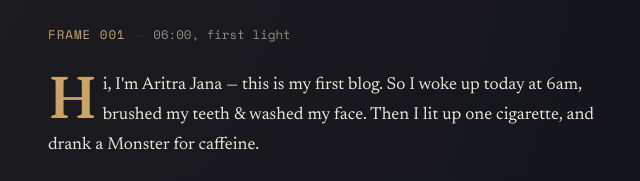
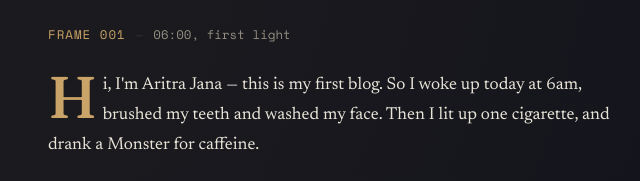
Before and after one commit to Aritnatic/Aritra_Blog_Page, a plain HTML site: page blogs.html in a window 1280 px wide. Shown: the part 184-365 px from the top of the page, 250-890 px from the left. Drawn offline with nearby package versions, Linux system fonts and the light colour scheme.

Commit message:
minor changes

```diff
--- a/blogs.html
+++ b/blogs.html
@@ -33,7 +33,7 @@
                             <span class="timestamp">06:00, first light</span>
                         </div>
 
-                        <p class="drop">Hi, I'm Aritra Jana — this is my first blog. So I woke up today at 6am, brushed my teeth &amp; washed my face. Then I lit up one cigarette, and drank a Monster for caffeine.</p>
+                        <p class="drop">Hi, I'm Aritra Jana — this is my first blog. So I woke up today at 6am, brushed my teeth and washed my face. Then I lit up one cigarette, and drank a Monster for caffeine.</p>
 
                         <p>So recently I started talking with a girl named Swagata. She was an old school friend of mine but I never talked with her at school, I don't know why. But I really like talking with her, I love her personality and she is a bit funny too. I wish I had talked with her when I was in high school.</p>
 
```
